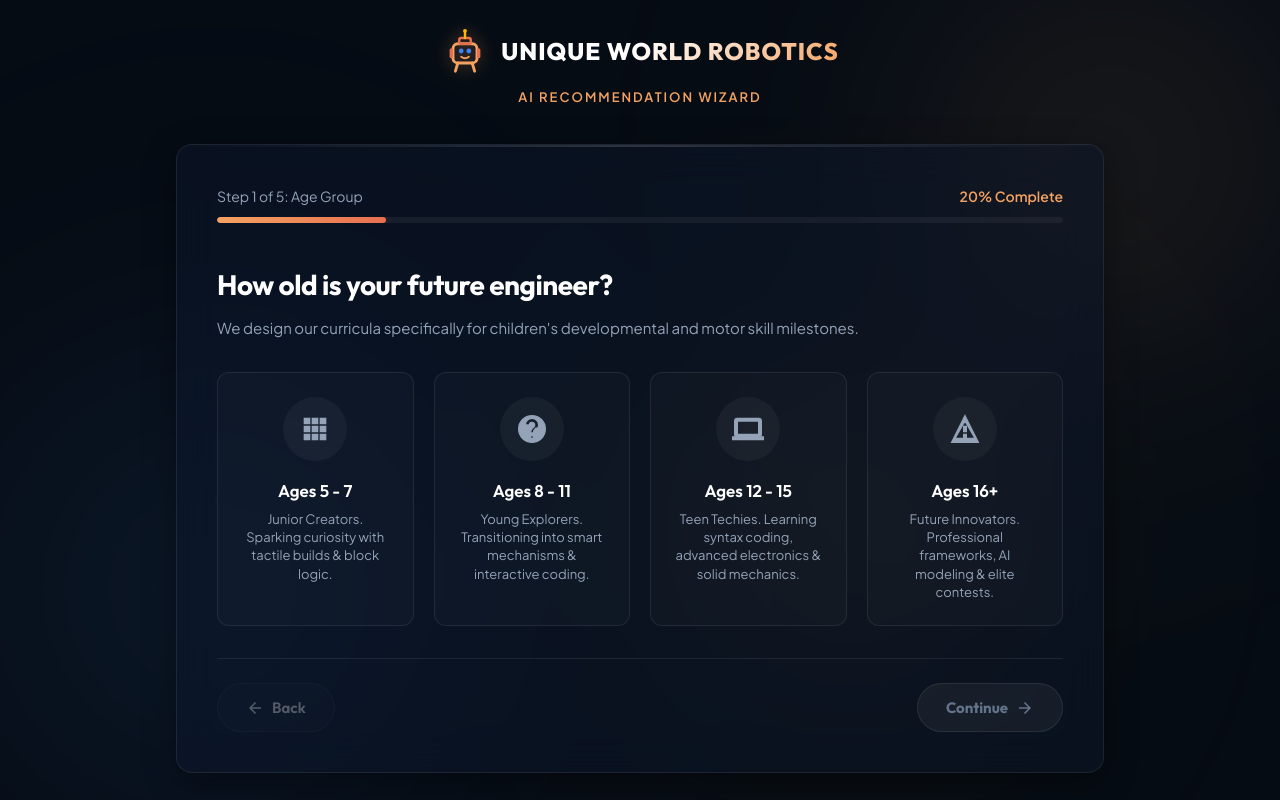
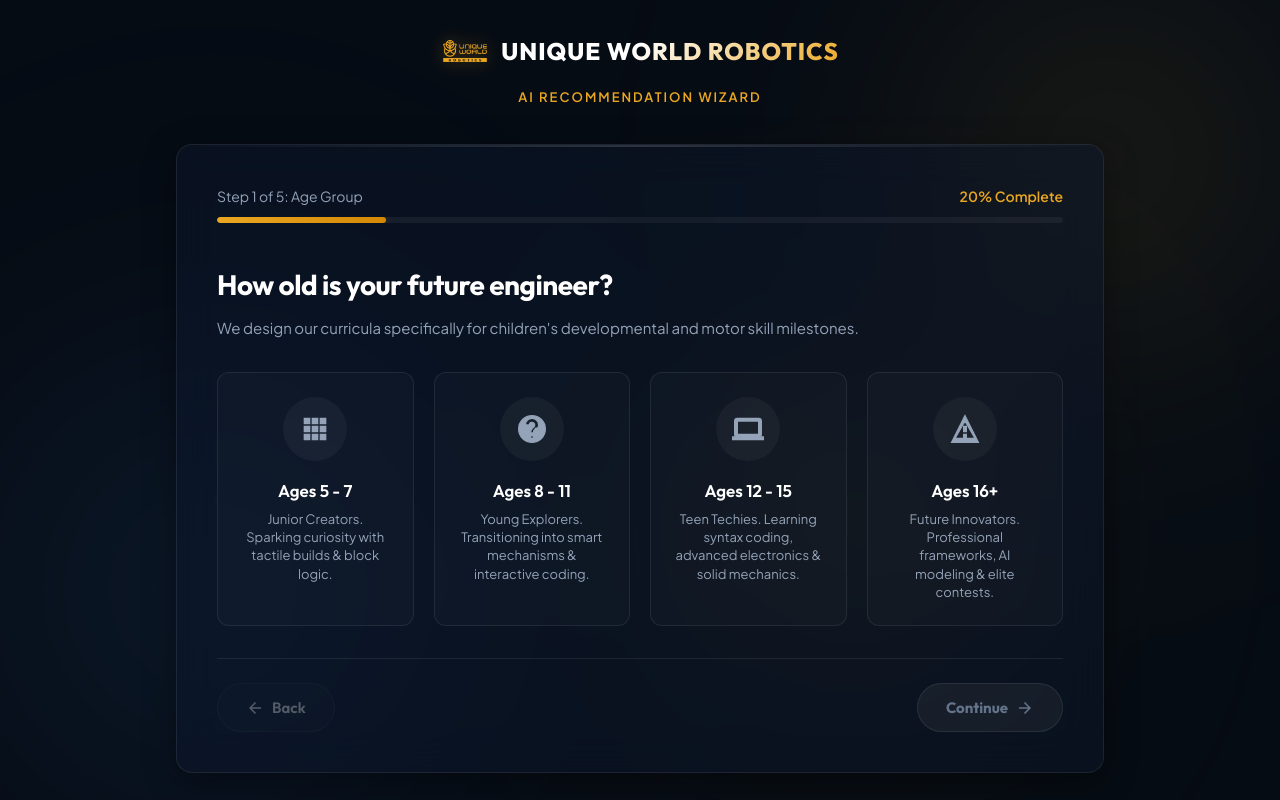
Before and after one commit to ayaanadeelansari786-dev/UWR-coursefinder, a plain HTML site: page index.html in a window 1280 px wide. Drawn offline with Linux system fonts and the light colour scheme.

Commit message:
Add UWR logo and brand colors

```diff
--- a/index.html
+++ b/index.html
@@ -41,20 +41,8 @@
     <!-- Header Branding -->
     <header class="header">
       <div class="logo-wrapper">
-        <!-- High-fidelity inline SVG Robot Logo -->
-        <svg class="logo-svg" viewBox="0 0 100 100" xmlns="http://www.w3.org/2000/svg">
-          <rect x="25" y="35" width="50" height="40" rx="10" fill="none" stroke="#F4A261" stroke-width="6" />
-          <rect x="38" y="23" width="24" height="12" rx="4" fill="none" stroke="#E76F51" stroke-width="5" />
-          <line x1="50" y1="23" x2="50" y2="10" stroke="#FFB703" stroke-width="5" stroke-linecap="round" />
-          <circle cx="50" cy="8" r="4" fill="#FFB703" />
-          <circle cx="42" cy="50" r="5" fill="#3B82F6" />
-          <circle cx="58" cy="50" r="5" fill="#3B82F6" />
-          <path d="M 42 62 Q 50 68 58 62" fill="none" stroke="#F4A261" stroke-width="4" stroke-linecap="round" />
-          <rect x="18" y="45" width="7" height="20" rx="3" fill="#E76F51" />
-          <rect x="75" y="45" width="7" height="20" rx="3" fill="#E76F51" />
-          <line x1="35" y1="75" x2="30" y2="92" stroke="#F4A261" stroke-width="6" stroke-linecap="round" />
-          <line x1="65" y1="75" x2="70" y2="92" stroke="#F4A261" stroke-width="6" stroke-linecap="round" />
-        </svg>
+        <!-- Official Unique World Robotics Logo -->
+        <img class="logo-img" src="uwr-logo.png" alt="Unique World Robotics Logo">
         <span class="brand-name">Unique World Robotics</span>
       </div>
       <span class="quiz-title-tag">AI Recommendation Wizard</span>
--- a/style.css
+++ b/style.css
@@ -16,15 +16,15 @@
   --bg-dark-card: rgba(14, 26, 47, 0.45);
   --bg-dark-hover: rgba(20, 38, 69, 0.7);
   --border-glass: rgba(255, 255, 255, 0.08);
-  --border-glass-active: rgba(244, 162, 97, 0.4);
+  --border-glass-active: rgba(235, 167, 34, 0.4);
 
-  --primary-orange: #f4a261;
-  --primary-sunset: #e76f51;
-  --accent-gold: #ffb703;
+  --primary-orange: #eba722;
+  --primary-sunset: #d48806;
+  --accent-gold: #ffc107;
   --text-white: #ffffff;
   --text-muted: #94a3b8;
   --text-dimmed: #64748b;
-  --glow-color: rgba(244, 162, 97, 0.25);
+  --glow-color: rgba(235, 167, 34, 0.25);
 
   /* Animations */
   --transition-fast: 0.2s cubic-bezier(0.4, 0, 0.2, 1);
@@ -147,19 +147,21 @@ body {
   margin-bottom: 12px;
 }
 
-.logo-svg {
+.logo-svg,
+.logo-img {
   width: 48px;
   height: 48px;
-  filter: drop-shadow(0 0 12px rgba(244, 162, 97, 0.4));
+  object-fit: contain;
+  filter: drop-shadow(0 0 12px var(--glow-color));
   animation: logo-glow 3s infinite alternate ease-in-out;
 }
 
 @keyframes logo-glow {
   0% {
-    filter: drop-shadow(0 0 6px rgba(244, 162, 97, 0.3));
+    filter: drop-shadow(0 0 6px rgba(235, 167, 34, 0.3));
   }
   100% {
-    filter: drop-shadow(0 0 16px rgba(244, 162, 97, 0.7));
+    filter: drop-shadow(0 0 16px rgba(235, 167, 34, 0.7));
   }
 }
 
```
Also changed, not shown: uwr-logo.png (added).
